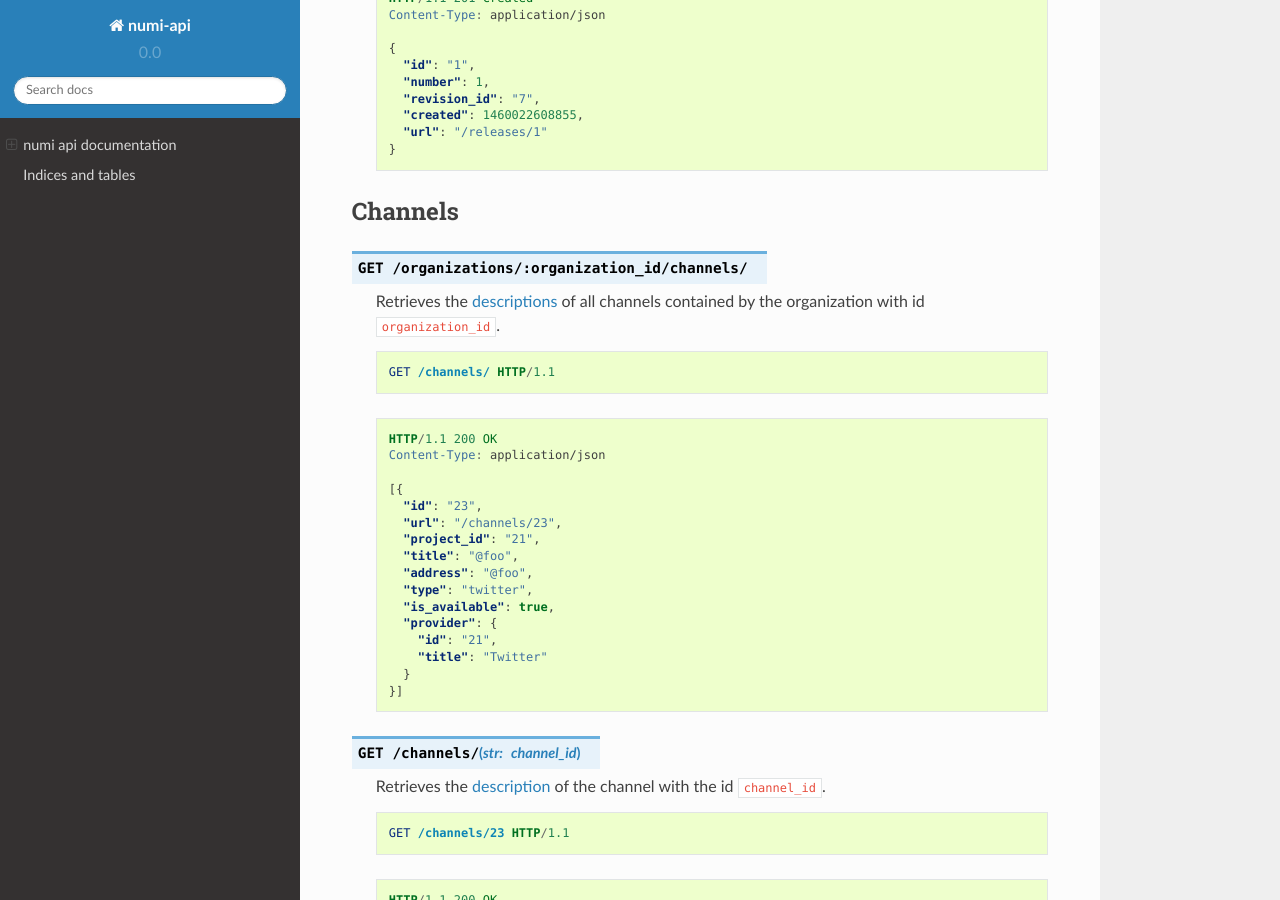
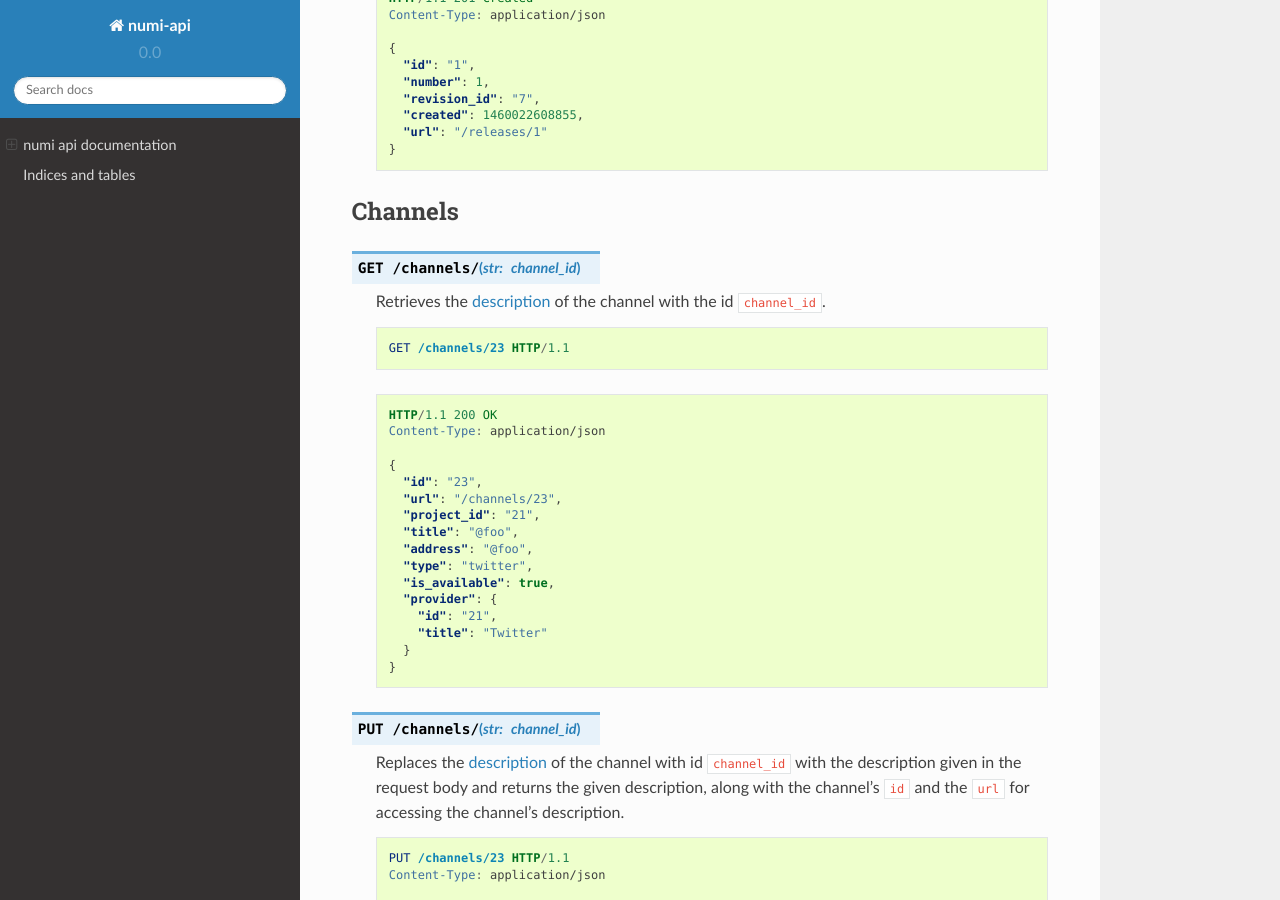
Before and after one commit to praekelt/numi-api, a Sphinx documentation site: the page built from docs/index.rst, in a window 1280 px wide and 900 px high, scrolled down 21676 px. Built offline with Sphinx 7.4.7 and the Read the Docs theme 2.0.0, drawn with Linux system fonts in a browser that asks for light colours.

Commit message:
Remove unnecessary /organizations/:id/channels/ endpoint

```diff
--- a/docs/index.rst
+++ b/docs/index.rst
@@ -1258,34 +1258,6 @@ Ordering releases
 Channels
 --------
 
-.. http:get:: /organizations/:organization_id/channels/
-
-  Retrieves the :ref:`descriptions <data-channel>` of all channels contained by
-  the organization with id ``organization_id``.
-
-  .. sourcecode:: http
-
-     GET /channels/ HTTP/1.1
-
-  .. sourcecode:: http
-
-     HTTP/1.1 200 OK
-     Content-Type: application/json
-
-     [{
-       "id": "23",
-       "url": "/channels/23",
-       "project_id": "21",
-       "title": "@foo",
-       "address": "@foo",
-       "type": "twitter",
-       "is_available": true,
-       "provider": {
-         "id": "21",
-         "title": "Twitter"
-       }
-     }]
-
 .. http:get:: /channels/(str:channel_id)
 
   Retrieves the :ref:`description <data-channel>` of the channel with the id
```
Also changed, not shown: 1 other file.
